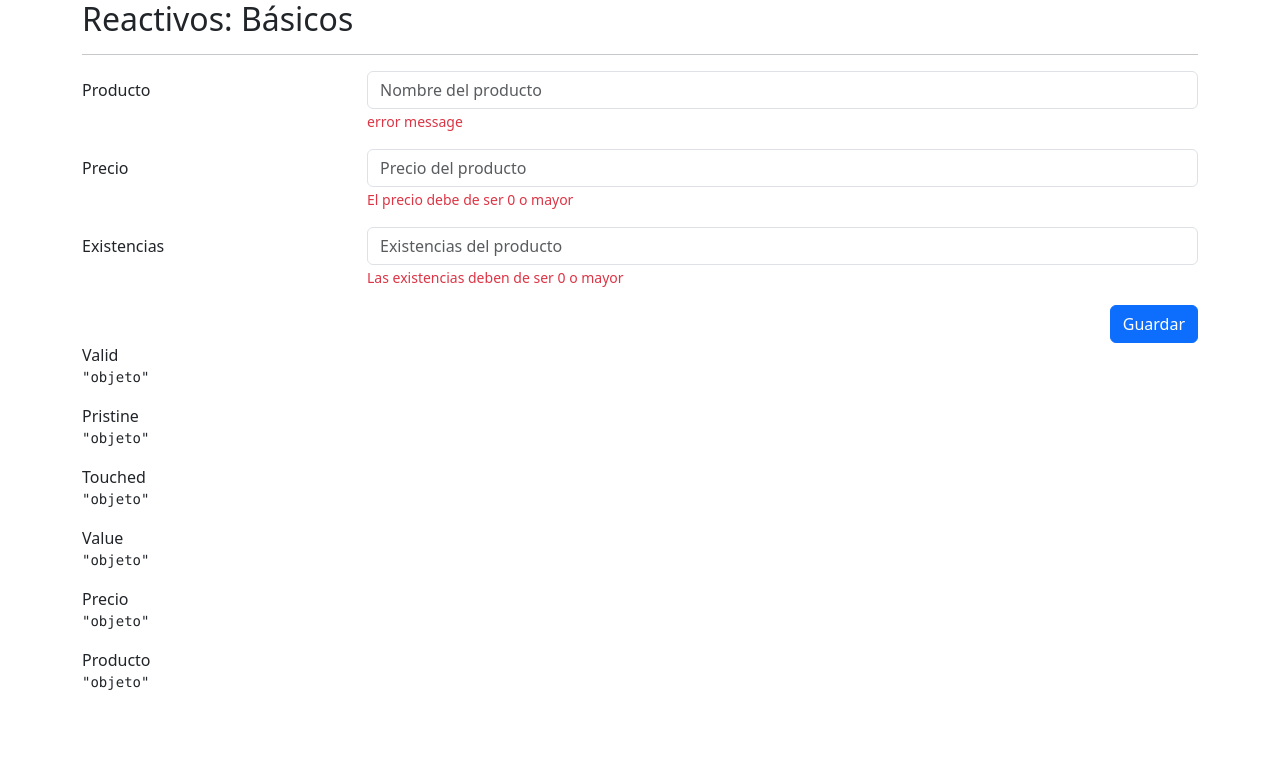
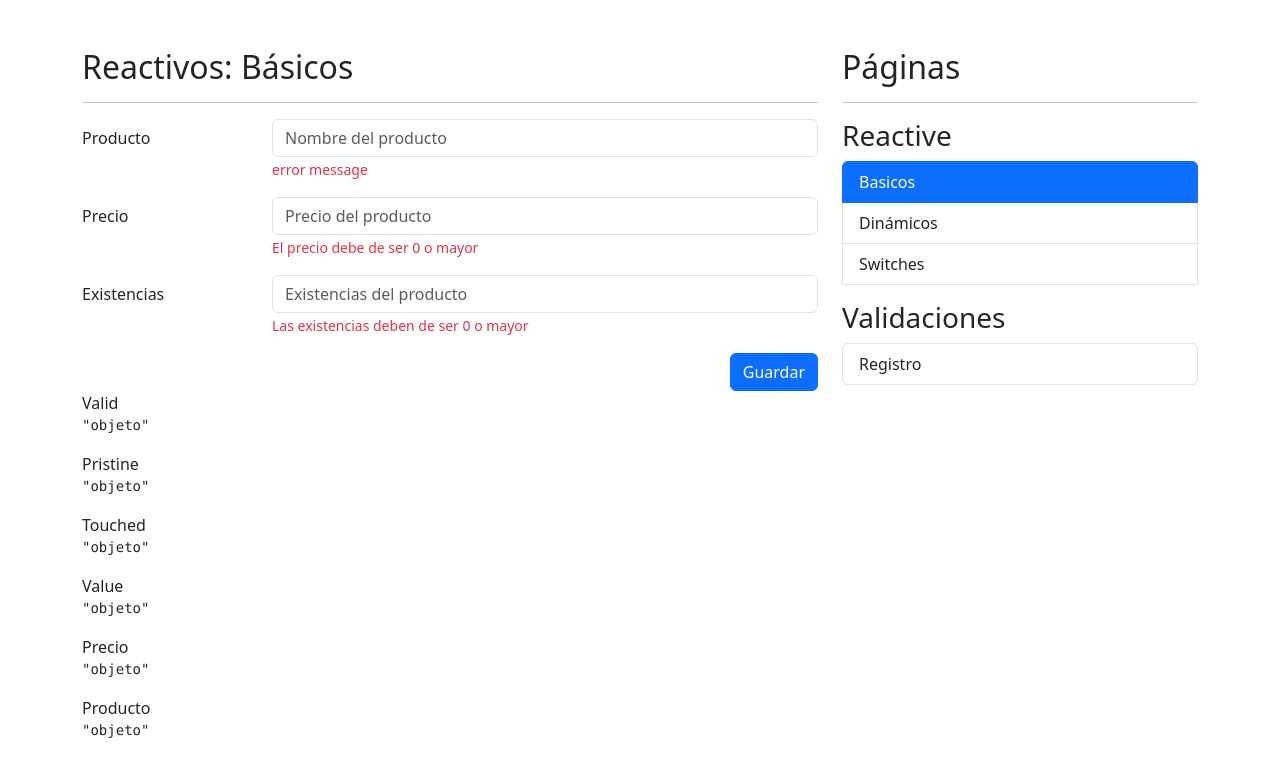
Before and after one commit to AlanJeriaM/formsApp, an Angular app: page /reactive/basic in a window 1280 px wide. Shown: the top 776 px of the page. Built offline with nearby package versions, Linux system fonts and the light colour scheme.

Commit message:
Creación de la barra de navegación

```diff
--- a/src/app/app.component.html
+++ b/src/app/app.component.html
@@ -1 +1,9 @@
-<router-outlet></router-outlet>
+<div  class="row mt-5">
+  <div class="col">
+    <router-outlet></router-outlet>
+  </div>
+
+  <div class="col-12 col-sm-4">
+   <app-side-menu></app-side-menu>
+  </div>
+</div>
--- /dev/null
+++ b/src/app/shared/components/side-menu/side-menu.component.html
@@ -0,0 +1,28 @@
+<h2>Páginas</h2>
+<hr>
+
+
+<h3 class="mt-3">Reactive</h3>
+
+<ul class="list-group">
+  <li *ngFor="let item of reactiveMenu"
+  class="list-group-item"
+  [routerLink]="[item.route]"
+  routerLinkActive="active"
+  >
+    {{ item.title }}
+  </li>
+
+  <h3 class="mt-3">Validaciones</h3>
+
+<ul class="list-group">
+  <li *ngFor="let item of authMenu"
+  class="list-group-item"
+  [routerLink]="[item.route]"
+  routerLinkActive="active"
+  >
+    {{ item.title }}
+  </li>
+
+
+</ul>
--- /dev/null
+++ b/src/app/shared/components/side-menu/side-menu.component.ts
@@ -0,0 +1,28 @@
+import { Component } from '@angular/core';
+
+
+interface MenuItem{
+  title: string;
+  route: string;
+}
+
+@Component({
+  selector: 'app-side-menu',
+  templateUrl: './side-menu.component.html',
+  styles: ``
+})
+export class SideMenuComponent {
+
+  public reactiveMenu: MenuItem[] = [
+    { title: 'Basicos', route: './reactive/basic' },
+    { title: 'Dinámicos', route: './reactive/dynamic' },
+    { title: 'Switches', route: './reactive/switches' },
+  ];
+
+  public authMenu: MenuItem[] = [
+    { title: 'Registro', route: './auth' },
+
+
+  ]
+
+}
```
Also changed, not shown: src/app/shared/shared.module.ts (+12 -3 lines).
